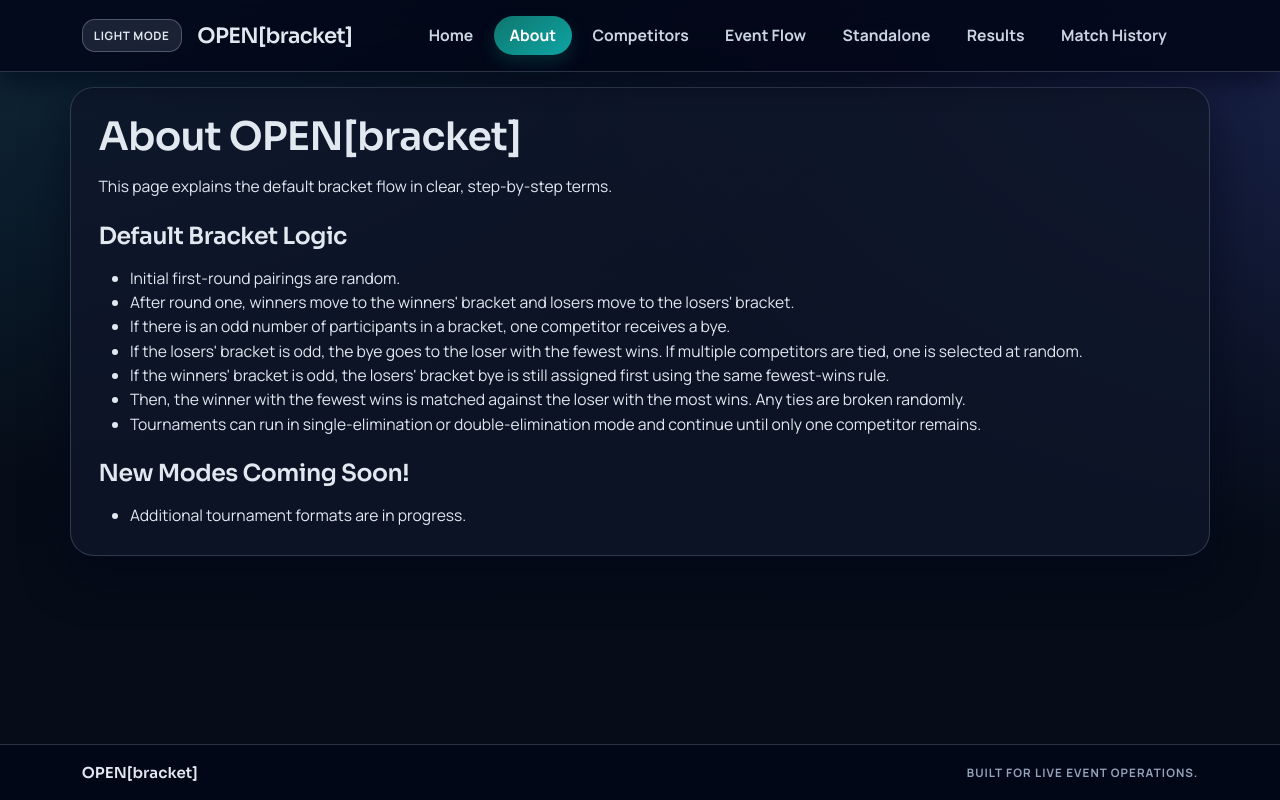
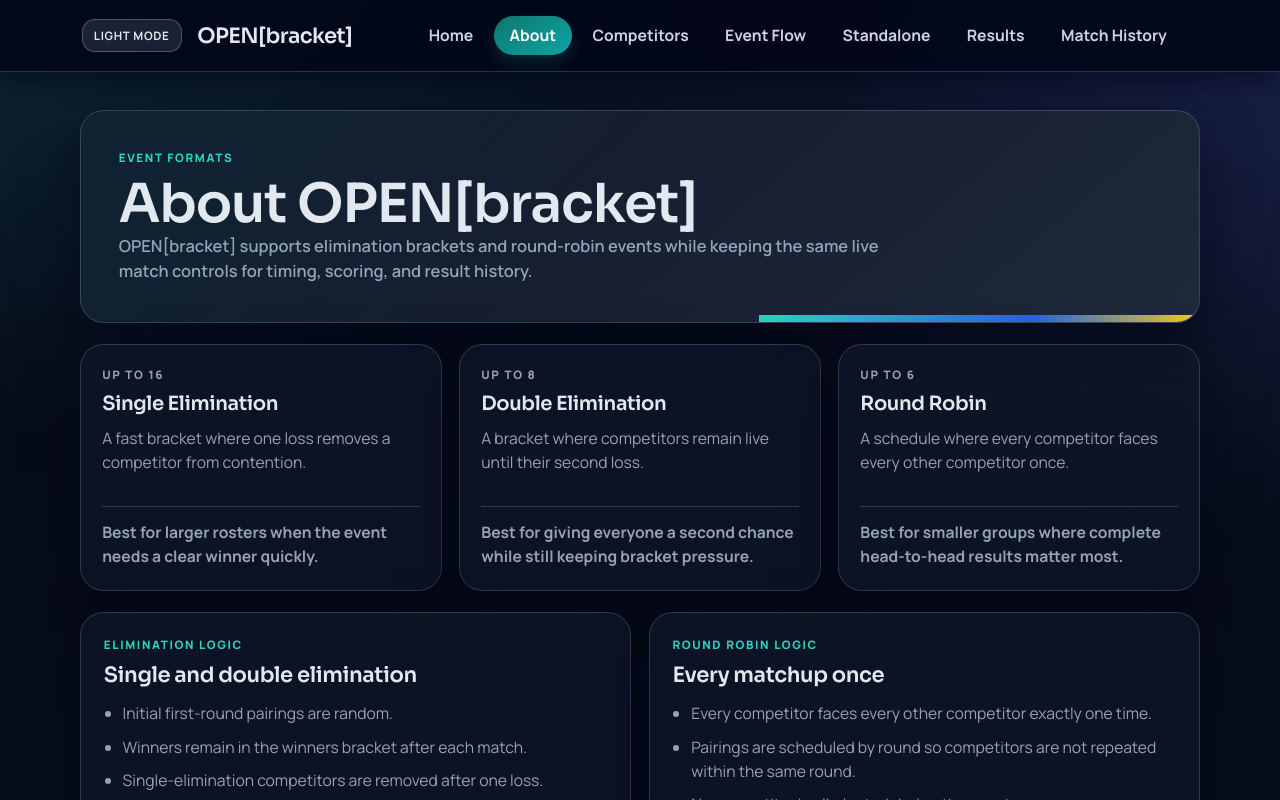
Before and after one commit to lengen6/TournamentReact, a React (Vite) app: page /#/about in a window 1280 px wide. Shown: the top 800 px of the page. Built offline with nearby package versions, Linux system fonts and the light colour scheme.

Commit message:
Updated about page.

```diff
--- a/src/index.css
+++ b/src/index.css
@@ -454,6 +454,122 @@ main > *:nth-child(4) {
   max-width: 34rem;
 }
 
+.page-about {
+  width: min(1120px, calc(100% - clamp(1rem, 3vw, 2.5rem)));
+  margin: clamp(0.75rem, 1.8vw, 1.5rem) auto;
+  display: grid;
+  gap: clamp(0.9rem, 2vw, 1.35rem);
+}
+
+.about-hero,
+.about-mode-card,
+.about-logic-panel {
+  border: 1px solid var(--home-shell-border);
+  border-radius: var(--radius-xl);
+  background: var(--home-shell-bg);
+  box-shadow: var(--home-shell-shadow);
+}
+
+.about-hero {
+  position: relative;
+  overflow: hidden;
+  padding: clamp(1.35rem, 3.6vw, 2.4rem);
+  background:
+    linear-gradient(135deg, rgba(15, 118, 110, 0.13) 0%, transparent 42%),
+    linear-gradient(140deg, var(--home-hero-start) 0%, var(--home-hero-end) 100%);
+}
+
+.about-hero::after {
+  content: '';
+  position: absolute;
+  inset: auto 0 0 auto;
+  width: min(28rem, 72%);
+  height: 0.45rem;
+  background: linear-gradient(90deg, var(--accent) 0%, #2563eb 62%, var(--trophy-accent) 100%);
+}
+
+.about-kicker,
+.about-section-label,
+.about-mode-limit {
+  color: var(--accent);
+  font-size: 0.74rem;
+  font-weight: 800;
+  letter-spacing: 0.14em;
+  text-transform: uppercase;
+}
+
+.about-hero h1 {
+  margin: 0;
+  font-size: clamp(2rem, 4.2vw, 3.8rem);
+}
+
+.about-lede {
+  max-width: 50rem;
+  color: var(--text-muted);
+  font-size: clamp(1.05rem, 1.25vw, 1.2rem);
+  font-weight: 600;
+}
+
+.about-mode-grid {
+  display: grid;
+  grid-template-columns: repeat(3, minmax(0, 1fr));
+  gap: clamp(0.8rem, 1.8vw, 1.1rem);
+}
+
+.about-mode-card {
+  padding: clamp(1rem, 2.2vw, 1.35rem);
+  display: grid;
+  gap: 1rem;
+  align-content: space-between;
+  min-height: 15rem;
+  transition: transform 220ms ease, box-shadow 220ms ease;
+}
+
+.about-mode-card:hover {
+  transform: translateY(-4px);
+  box-shadow: 0 24px 44px rgba(15, 23, 42, 0.16);
+}
+
+.about-mode-card h2 {
+  margin: 0 0 0.65rem;
+  font-size: clamp(1.25rem, 1.35vw, 1.55rem);
+}
+
+.about-mode-card p {
+  color: var(--text-muted);
+}
+
+.about-mode-detail {
+  border-top: 1px solid var(--border-soft);
+  padding-top: 0.85rem;
+  font-weight: 700;
+}
+
+.about-logic-grid {
+  display: grid;
+  grid-template-columns: repeat(2, minmax(0, 1fr));
+  gap: clamp(0.8rem, 1.8vw, 1.1rem);
+}
+
+.about-logic-panel {
+  padding: clamp(1rem, 2.2vw, 1.45rem);
+}
+
+.about-logic-panel h2 {
+  margin: 0 0 0.9rem;
+  font-size: clamp(1.35rem, 1.6vw, 1.8rem);
+}
+
+.about-logic-panel ul {
+  margin: 0;
+  padding-left: 1.2rem;
+  color: var(--text-muted);
+}
+
+.about-logic-panel li + li {
+  margin-top: 0.58rem;
+}
+
 @keyframes home-card-rise {
   from {
     opacity: 0;
@@ -1244,6 +1360,10 @@ hr {
   .home-features-grid {
     grid-template-columns: repeat(2, minmax(0, 1fr));
   }
+
+  .about-mode-grid {
+    grid-template-columns: repeat(2, minmax(0, 1fr));
+  }
 }
 
 @media (max-width: 991.98px) {
@@ -1279,6 +1399,11 @@ hr {
     grid-template-columns: 1fr;
   }
 
+  .about-mode-grid,
+  .about-logic-grid {
+    grid-template-columns: 1fr;
+  }
+
   .home-cta-content {
     justify-content: flex-start;
   }
@@ -1311,6 +1436,10 @@ hr {
   }
 
   .page-home {
+    width: calc(100% - 1rem);
+  }
+
+  .page-about {
     width: calc(100% - 1rem);
   }
 
--- a/src/pages/AboutPage.tsx
+++ b/src/pages/AboutPage.tsx
@@ -1,38 +1,93 @@
+import {
+  getMaximumEventCompetitors,
+  type EventMode,
+} from '../store/useTournamentStore'
+
+type EventModeSummary = {
+  title: string
+  eventMode: EventMode
+  elimination: number
+  description: string
+  detail: string
+}
+
+const eventModes: EventModeSummary[] = [
+  {
+    title: 'Single Elimination',
+    eventMode: 'elimination',
+    elimination: 1,
+    description: 'A fast bracket where one loss removes a competitor from contention.',
+    detail: 'Best for larger rosters when the event needs a clear winner quickly.',
+  },
+  {
+    title: 'Double Elimination',
+    eventMode: 'elimination',
+    elimination: 2,
+    description: 'A bracket where competitors remain live until their second loss.',
+    detail: 'Best for giving everyone a second chance while still keeping bracket pressure.',
+  },
+  {
+    title: 'Round Robin',
+    eventMode: 'round_robin',
+    elimination: 2,
+    description: 'A schedule where every competitor faces every other competitor once.',
+    detail: 'Best for smaller groups where complete head-to-head results matter most.',
+  },
+]
+
 export function AboutPage() {
   return (
-    <main className="container py-4 page-about">
-      <h1 className="mb-3">About OPEN[bracket]</h1>
-      <p className="mb-4">
-        This page explains the default bracket flow in clear, step-by-step terms.
-      </p>
+    <main className="page-about">
+      <section className="about-hero">
+        <p className="about-kicker mb-2">Event Formats</p>
+        <h1>About OPEN[bracket]</h1>
+        <p className="about-lede mb-0">
+          OPEN[bracket] supports elimination brackets and round-robin events while
+          keeping the same live match controls for timing, scoring, and result history.
+        </p>
+      </section>
 
-      <h2 className="h4 mb-3">Default Bracket Logic</h2>
-      <ul className="mb-4">
-        <li>Initial first-round pairings are random.</li>
-        <li>After round one, winners move to the winners&apos; bracket and losers move to the losers&apos; bracket.</li>
-        <li>If there is an odd number of participants in a bracket, one competitor receives a bye.</li>
-        <li>
-          If the losers&apos; bracket is odd, the bye goes to the loser with the fewest wins. If multiple
-          competitors are tied, one is selected at random.
-        </li>
-        <li>
-          If the winners&apos; bracket is odd, the losers&apos; bracket bye is still assigned first using the same
-          fewest-wins rule.
-        </li>
-        <li>
-          Then, the winner with the fewest wins is matched against the loser with the most wins. Any ties are
-          broken randomly.
-        </li>
-        <li>
-          Tournaments can run in single-elimination or double-elimination mode and continue until only one
-          competitor remains.
-        </li>
-      </ul>
+      <section className="about-mode-grid" aria-label="Event mode limits">
+        {eventModes.map((mode) => (
+          <article className="about-mode-card" key={mode.title}>
+            <div>
+              <p className="about-mode-limit mb-2">
+                Up to {getMaximumEventCompetitors(mode.eventMode, mode.elimination)}
+              </p>
+              <h2>{mode.title}</h2>
+              <p>{mode.description}</p>
+            </div>
+            <p className="about-mode-detail mb-0">{mode.detail}</p>
+          </article>
+        ))}
+      </section>
 
-      <h2 className="h4 mb-3">New Modes Coming Soon!</h2>
-      <ul className="mb-0">
-        <li>Additional tournament formats are in progress.</li>
-      </ul>
+      <section className="about-logic-grid">
+        <article className="about-logic-panel">
+          <p className="about-section-label mb-2">Elimination Logic</p>
+          <h2>Single and double elimination</h2>
+          <ul>
+            <li>Initial first-round pairings are random.</li>
+            <li>Winners remain in the winners bracket after each match.</li>
+            <li>Single-elimination competitors are removed after one loss.</li>
+            <li>Double-elimination competitors move to the losers bracket after one loss and are removed after two losses.</li>
+            <li>Odd brackets assign a bye, favoring the losers bracket competitor with the fewest wins when possible.</li>
+            <li>If the winners bracket is odd, the lowest-win winner can be paired with the highest-win loser.</li>
+          </ul>
+        </article>
+
+        <article className="about-logic-panel">
+          <p className="about-section-label mb-2">Round Robin Logic</p>
+          <h2>Every matchup once</h2>
+          <ul>
+            <li>Every competitor faces every other competitor exactly one time.</li>
+            <li>Pairings are scheduled by round so competitors are not repeated within the same round.</li>
+            <li>No competitor is eliminated during the event.</li>
+            <li>Final placement is ranked by wins, then losses, then score differential.</li>
+            <li>Round-robin matches use the same timer, scoring controls, victory methods, and match-history records.</li>
+          </ul>
+        </article>
+      </section>
     </main>
   )
 }
--- a/src/pages/CompetitorCountErrorPage.tsx
+++ b/src/pages/CompetitorCountErrorPage.tsx
@@ -4,7 +4,8 @@ export function CompetitorCountErrorPage() {
   return (
     <main className="container py-4">
       <h1>
-        Events need 2 to 8 competitors. Please update your roster and try again.
+        Events need at least 2 competitors. Round robin supports up to 6,
+        single elimination supports up to 16, and double elimination supports up to 8.
       </h1>
       <h3 className="mt-4">
         <Link to="/competitors">Click here to go back to setup</Link>
--- a/src/pages/HomePage.tsx
+++ b/src/pages/HomePage.tsx
@@ -26,7 +26,7 @@ const homeFeatureCards: HomeFeatureCard[] = [
   {
     title: "Matchmaking, Scoring, Timing, and Results All in One Place",
     description:
-      "OPEN[bracket] handles everything in one smooth integrated experience. Enter a roster, choose single or double elimination, and click start. It handles the rest.",
+      "OPEN[bracket] handles everything in one smooth integrated experience. Enter a roster, choose round robin, single, or double elimination, and click start. It handles the rest.",
     imageUrl: card2ImageUrl,
     imageAlt: "Inverted Armbar",
     ctaLabel: "Learn how the bracket logic works.",
--- a/src/pages/competitors/CompetitorsCreatePage.tsx
+++ b/src/pages/competitors/CompetitorsCreatePage.tsx
@@ -1,6 +1,6 @@
 import { Link, useNavigate } from 'react-router-dom'
 import {
-  maximumEventCompetitors,
+  maximumRosterCompetitors,
   useTournamentStore,
 } from '../../store/useTournamentStore'
 import { CompetitorForm, type CompetitorFormValues } from './CompetitorForm'
@@ -9,7 +9,7 @@ export function CompetitorsCreatePage() {
   const competitors = useTournamentStore((state) => state.competitors)
   const addCompetitor = useTournamentStore((state) => state.addCompetitor)
   const navigate = useNavigate()
-  const rosterIsFull = competitors.length >= maximumEventCompetitors
+  const rosterIsFull = competitors.length >= maximumRosterCompetitors
 
   const handleCreateCompetitor = (values: CompetitorFormValues) => {
     if (rosterIsFull) {
@@ -29,7 +29,7 @@ export function CompetitorsCreatePage() {
         <div className="col-md-4">
           {rosterIsFull ? (
             <div className="alert alert-info" role="alert">
-              Events are limited to {maximumEventCompetitors} competitors.
+              Rosters are limited to {maximumRosterCompetitors} competitors.
             </div>
           ) : (
             <CompetitorForm submitLabel="Create" onSubmit={handleCreateCompetitor} />
--- a/src/store/useTournamentStore.ts
+++ b/src/store/useTournamentStore.ts
@@ -4,7 +4,7 @@ import { Match } from '../models/Match'
 
 export type DeleteCompetitorResult = 'deleted' | 'not_found' | 'has_history'
 export type EventMode = 'elimination' | 'round_robin'
-export const maximumEventCompetitors = 8
+export const maximumRosterCompetitors = 16
 
 export type ActiveMatch = {
   redCompetitorId: number
@@ -59,6 +59,17 @@ type TournamentState = {
 
 const toAllowedEliminationValue = (elimination: number): number =>
   elimination === 1 ? 1 : 2
+
+export const getMaximumEventCompetitors = (
+  eventMode: EventMode,
+  elimination: number,
+): number => {
+  if (eventMode === 'round_robin') {
+    return 6
+  }
+
+  return toAllowedEliminationValue(elimination) === 1 ? 16 : 8
+}
 
 const toAllowedEventMode = (eventMode: EventMode): EventMode =>
   eventMode === 'round_robin' ? 'round_robin' : 'elimination'
@@ -342,7 +353,11 @@ export const useTournamentStore = create<TournamentState>((set, get) => ({
         }
       }
 
-      if (competitors.length < 2 || competitors.length > maximumEventCompetitors) {
+      if (
+        competitors.length < 2 ||
+        competitors.length >
+          getMaximumEventCompetitors(state.eventMode, state.elimination)
+      ) {
         advanceResult = { status: 'competitor_count_error' }
         return { ...state, activeMatch: null, roundByeAssigned }
       }
```
Also changed, not shown: src/pages/competitors/CompetitorsIndexPage.tsx (+7 -5 lines), 2 other files (tests, documents, lock files or other folders).
